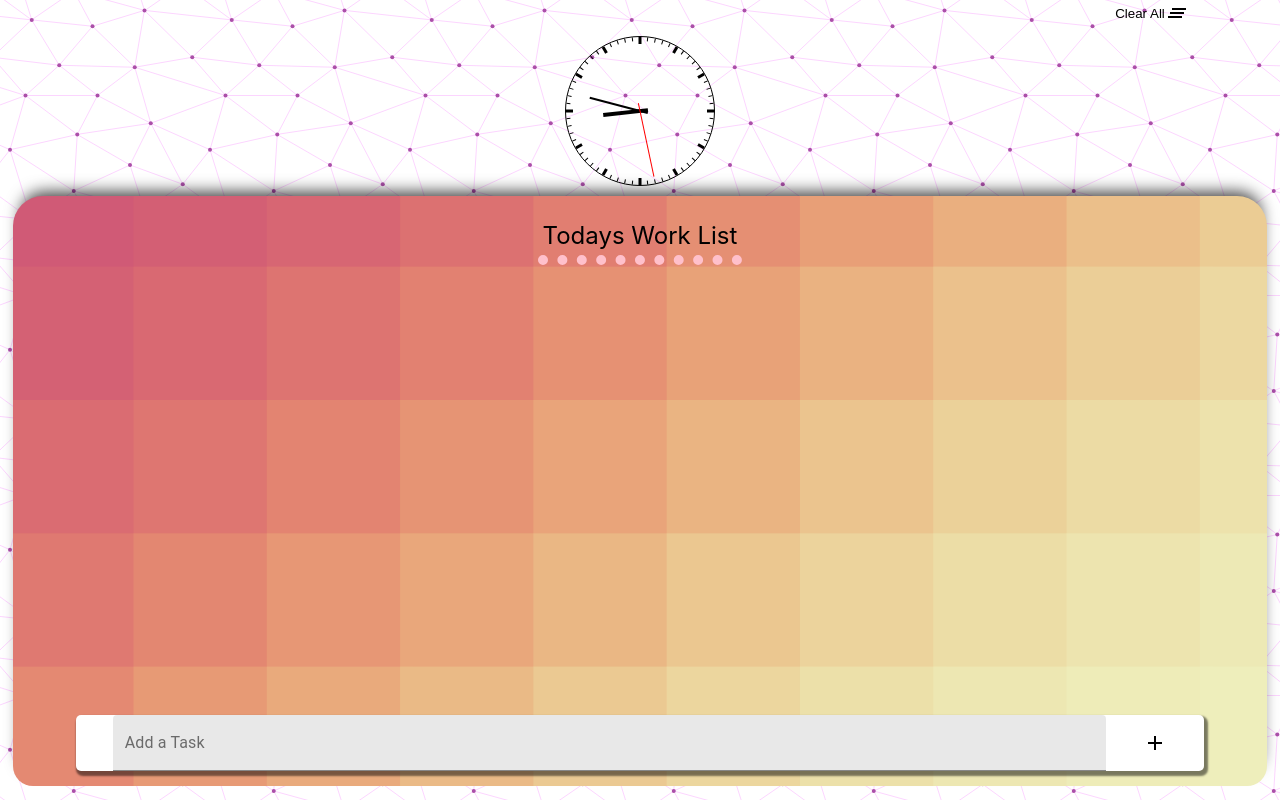
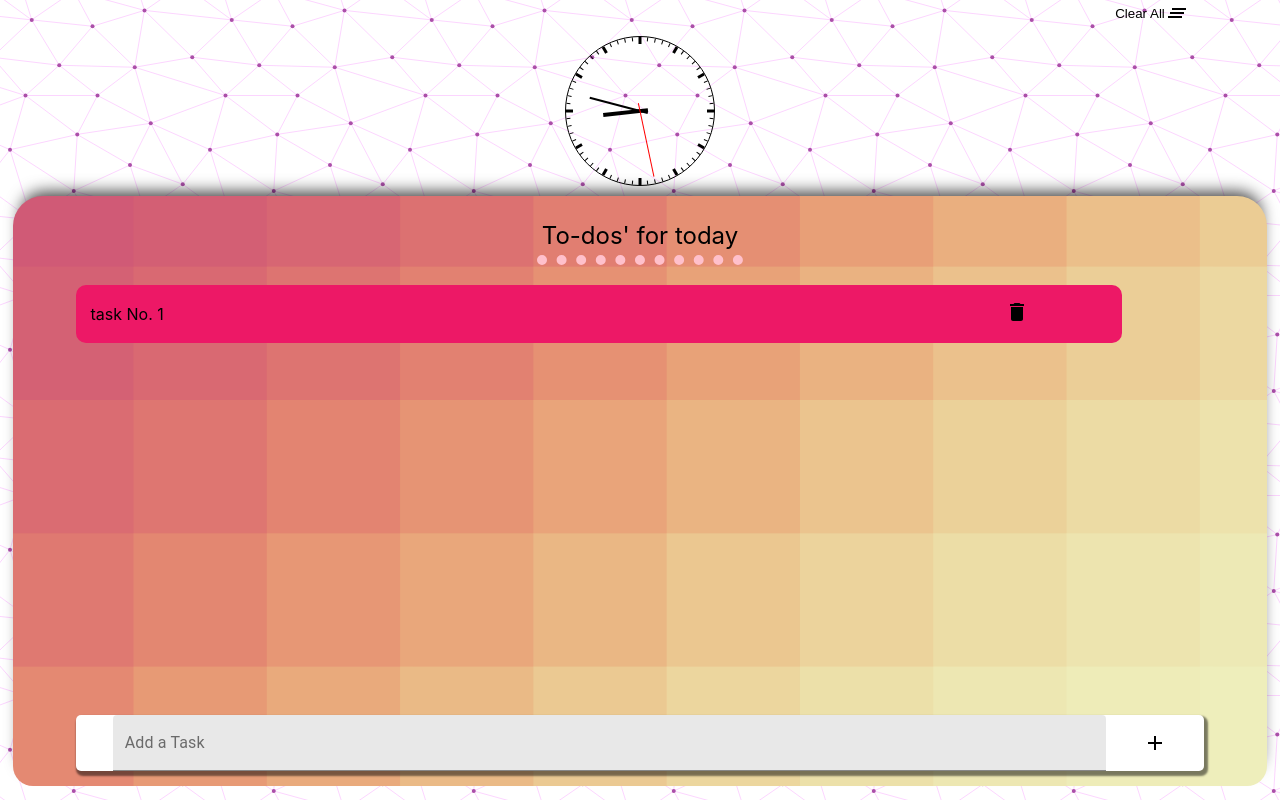
Before and after one commit to rahulraina711/to_do_app, a React (Create React App) app: page / in a window 1280 px wide. Built offline with nearby package versions, Linux system fonts and the light colour scheme.

Commit message:
having issues with deletion

```diff
--- a/src/App.js
+++ b/src/App.js
@@ -38,41 +38,14 @@ function App() {
     const taskList= JSON.parse(localStorage.getItem('tasks'));
     if(!taskList) return localStorage.setItem('tasks',JSON.stringify(tasksFromState));
     // else {
-    //   // localStorage.setItem('tasks',JSON.stringify());
-
+    //   let obj = localStorage.getItem('tasks');
+    //   obj.map(task=>dispatch(taskAdded({desc: task.desc})))
     // }
-    // console.log(tasks[0]);
-
   }
 
   function addTask (){
-    //console.log("clicked Add", textValue);
-    //localStorage.setItem(textValue, false)
     dispatch(taskAdded({desc:textValue}));
-    setTimeout(()=>{
-      console.log(tasksFromState.length);
-    },1000)
-
-    // localStorage.setItem('tasks',JSON.stringify(tasksFromState));
-    // let tasks = [...todoList, {task:textValue, done: false}];
-    // setTodoList(tasks);
-    // setTextValue("");
-  }
-
-  // function checkLocalStorage(){
-  //   const taskList = [];
-  //   if(localStorage.length!==0){
-  //     for(let i=0; i< localStorage.length;i++){
-  //       const x = {
-  //         task :localStorage.key(i),
-  //         done :localStorage.getItem(localStorage.key(i))
-  //       }; //object end
-  //       taskList.push(x);
-  //     }// for end
-  //     setTodoList(taskList);
-
-  //   }
-  // }
+   }
 
   function clearAll(){
     localStorage.clear();
@@ -80,10 +53,15 @@ function App() {
   }
 
   function renderTasks () {
-    return todoList.map((task,i)=>{
-      return <ToDos key={i} task={task.task} done={task.done} />
-    })
+    if(tasksFromState){
+      return tasksFromState.map((task,i)=>{
+        return <ToDos key={i} task={task.desc} id={task.id} res={task.res} />
+      })
+    }
   }
+
+
+
 
   return (
     <div className="main-frame">
@@ -93,7 +71,7 @@ function App() {
       </div>
       <div className="to-do-area">
         <div className="app-title">
-          Todays Work List
+          To-dos' for today
         </div>
         <div className="to-dos">
           {renderTasks()}
--- a/src/Components/ToDo.js
+++ b/src/Components/ToDo.js
@@ -3,23 +3,28 @@ import CheckIcon from '@material-ui/icons/Check';
 import DeleteIcon from '@material-ui/icons/Delete';
 
 import './todo.scss';
+import { useDispatch } from 'react-redux';
+import { taskRemoved } from '../store/todos';
 
 export default function ToDo (props) {
 
     const [done, setDone] = useState(false);
     const [color, setColor] = useState("write-task");
+    const dispatch = useDispatch();
+    // const tasks = useSelector(state=>state.tasks);
 
     useEffect(()=>{
         checkAttrs();
     },[])
 
     function deleteTask (){
-        localStorage.removeItem(props.task);
+        dispatch(taskRemoved({id:props.id}))
+        // localStorage.removeItem(props.task);
         setColor("delete");
     }
 
     function checkAttrs(){
-        console.log(props.done);
+        console.log(props.res);
         if(props.done==="true"){
             console.log("if here");
             setDone(true);
@@ -33,7 +38,7 @@ export default function ToDo (props) {
     }
 
     function setAttrs(){
-        localStorage.setItem(props.task, true);
+       // localStorage.setItem(props.task, true);
         setDone(true);
         setColor("write-task-done");
     }
--- a/src/index.js
+++ b/src/index.js
@@ -3,15 +3,11 @@ import ReactDOM from 'react-dom';
 import './index.css';
 import App from './App';
 import confStore from './store/configStore';
-// import {taskAdded} from './store/todos';
+import {taskAdded} from './store/todos';
 import {Provider} from 'react-redux';
 
 const store = confStore();
-// store.dispatch(taskAdded({desc:"task No. 1"}));
-// store.dispatch(taskAdded({desc:"task No. 2"}));
-// store.dispatch(taskAdded({desc:"task No. 3"}));
-// store.dispatch(taskRemoved({id:2}));
-// console.log(store.getState());
+store.dispatch(taskAdded({desc:"task No. 1"}));
 ReactDOM.render(
   <Provider store={store}>
     <App />
```
